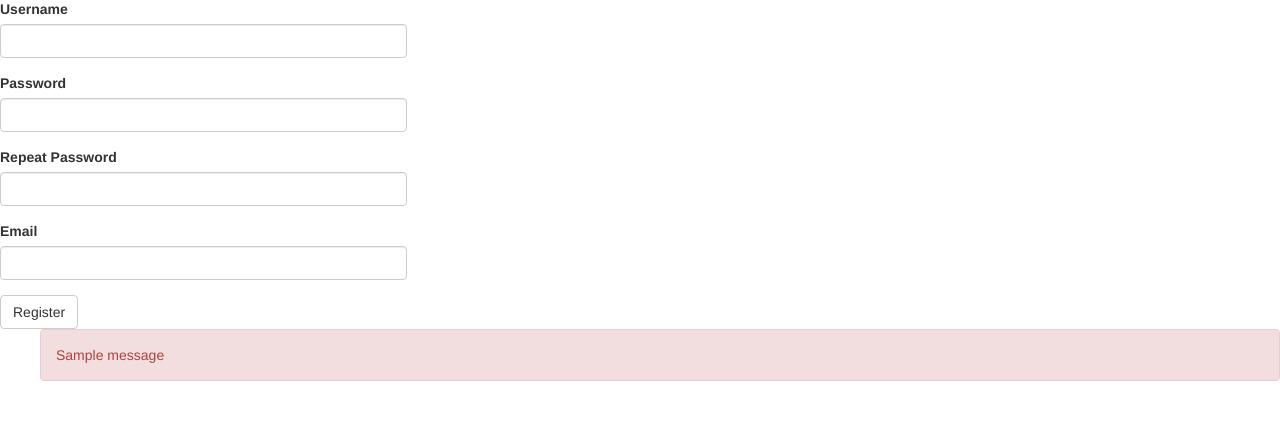
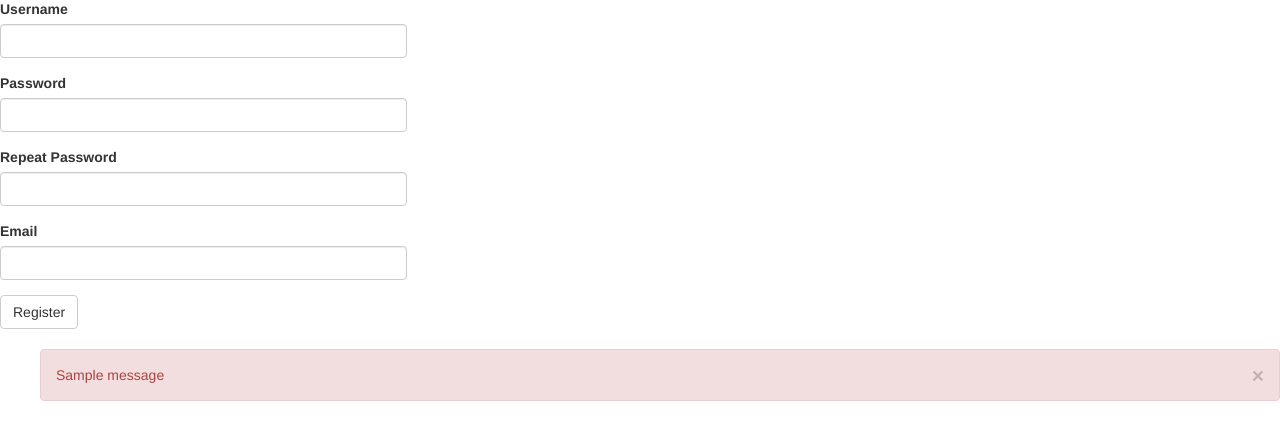
Before and after one commit to zeubkiller/personal-website, a Flask app: page /register in a window 1280 px wide. Shown: the part 123-563 px from the top of the page. Run offline with Flask 2, Linux system fonts and the light colour scheme; tables that the repository leaves empty hold one stand-in row (values such as "Sample post"); one stand-in notice (Sample message) is shown; some libraries are stand-ins or nearby versions.

Commit message:
Improve the flash message

```diff
--- a/app/templates/base.html
+++ b/app/templates/base.html
@@ -34,9 +34,13 @@
   {% block app_content %}{% endblock app_content%}
   {% with messages = get_flashed_messages() %}
   {% if messages %}
+  <br>
   <ul>
     {% for message in messages %}
-    <div class="alert alert-danger" role="alert">{{message}}</div>
+    <div class="alert alert-danger" role="alert">
+      <button type="button" class="close" data-dismiss="alert" aria-label="Close"><span aria-hidden="true">&times;</span></button>
+      <p>{{message}}</p>
+    </div>
     {% endfor %}
   </ul>
   {% endif %}
```
